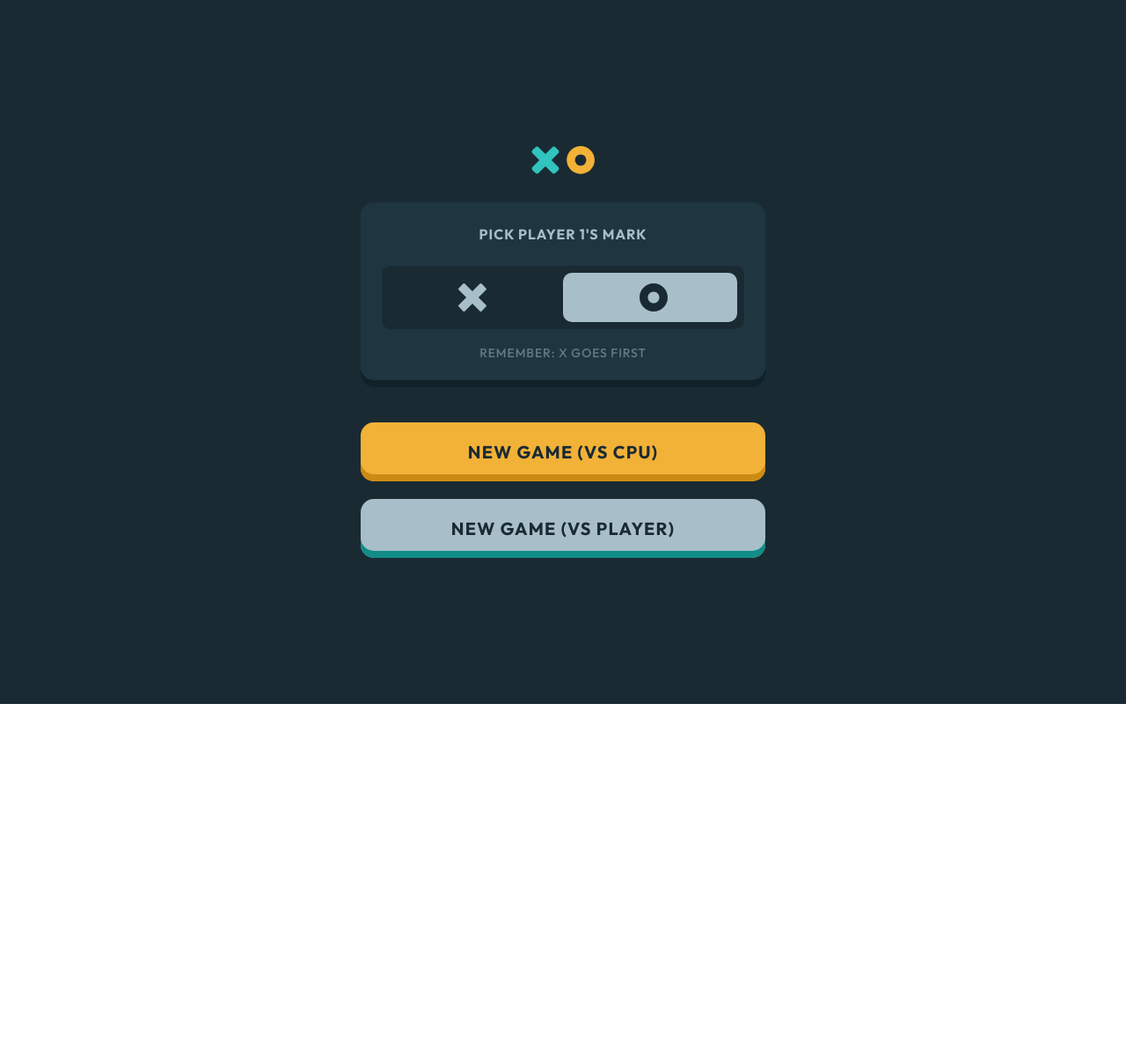
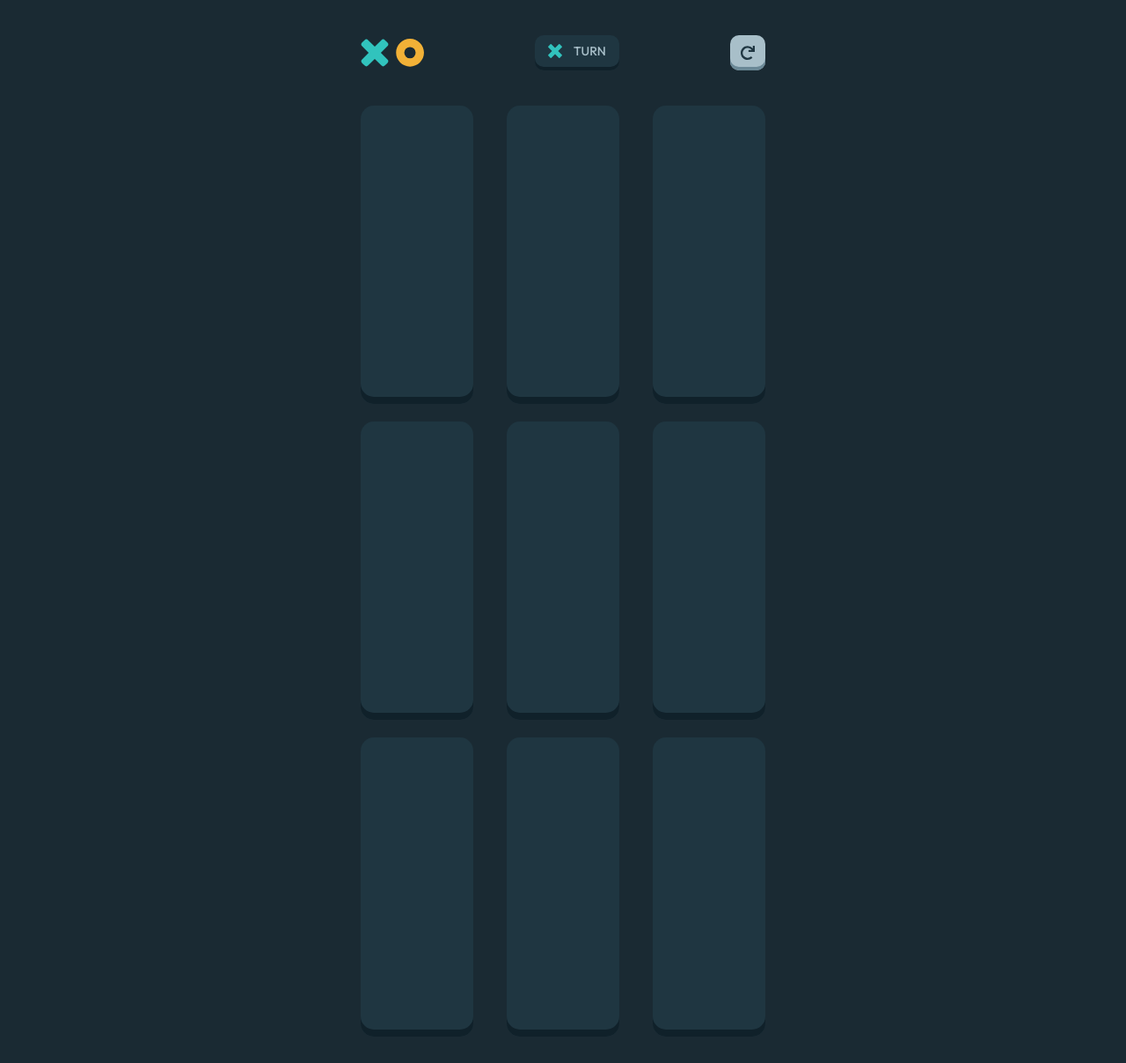
Before and after one commit to jubelo1234/tic-tac-toe, a React (Vite) app in the folder tictactoe-game/: page / in a window 1280 px wide. Shown: the top 1208 px of the page at 88% size. Before the commit the page ends 800 px from the top, so only its background shows below. Built offline with nearby package versions, Linux system fonts and the light colour scheme.

Commit message:
game page

```diff
--- a/tictactoe-game/src/App.tsx
+++ b/tictactoe-game/src/App.tsx
@@ -1,10 +1,11 @@
 import "./App.css";
+import GamePage from "./components/GamePage";
 import Home from "./components/Home";
 
 function App() {
   return (
     <div className="px-[6vw] py-10 flex items-center justify-center bg-dark-navy min-h-screen min-w-screen">
-      <Home />
+      <GamePage />
     </div>
   );
 }
--- /dev/null
+++ b/tictactoe-game/src/components/GamePage.tsx
@@ -0,0 +1,41 @@
+import logo from "../assets/logo.svg";
+import xIcon from "../assets/icon-x.svg";
+import oIcon from "../assets/icon-o.svg";
+import resIcon from "../assets/icon-restart.svg";
+import Square from "./Square";
+
+export default function GamePage() {
+  return (
+    <div className="w-full max-w-[550px] tab:max-w-[460px] mx-auto">
+      <div className="flex justify-between items-center">
+        <div className="w-fit flex items-center justify-center">
+          <img src={logo} alt="logo" className="h-[2rem]" />
+        </div>
+        <div className="flex justify-center items-center pb-[4px] gap-[0.8125rem] rounded-[0.625rem] h-[2.5rem] w-[6rem] bg-semi-dark-navy shadow-turn">
+          <img src={xIcon} alt="turns" className=" size-[16px]" />
+          <p className=" leading-none font-medium text-[0.875rem] uppercase text-silver-cl">Turn</p>
+        </div>
+        <button className="size-[2.5rem] grid place-items-center cursor-pointer rounded-[10px] shadow-res bg-silver-cl">
+          <img src={resIcon} alt="restart" className="size-[16px]" />
+        </button>
+      </div>
+      <div className="mt-10 space-y-[1.25rem]">
+        <div className="flex items-center justify-between gap-[3vw]">
+            <Square/>
+            <Square/>
+            <Square/>
+        </div>
+        <div className="flex items-center justify-between gap-[3vw]">
+            <Square/>
+            <Square/>
+            <Square/>
+        </div>
+        <div className="flex items-center justify-between gap-[3vw]">
+            <Square/>
+            <Square/>
+            <Square/>
+        </div>
+      </div>
+    </div>
+  );
+}
--- /dev/null
+++ b/tictactoe-game/src/components/ScoreUi.tsx
@@ -0,0 +1,9 @@
+
+
+export default function ScoreUi() {
+  return (
+    <div className="uppercase">
+        <p className="font-medium text-[0.875rem]">o(you)</p>
+    </div>
+  )
+}
--- /dev/null
+++ b/tictactoe-game/src/components/Square.tsx
@@ -0,0 +1,9 @@
+import oIcon from "../assets/icon-o.svg";
+
+export default function Square() {
+  return (
+    <div className=" bg-semi-dark-navy grid place-items-center rounded-[15px] pb-2 shadow-pick cursor-pointer size-[26.5vw]">
+        {/* <img src={oIcon} alt="x or o image" className=" size-[3.1rem] exsm:size-[4rem] " /> */}
+    </div>
+  )
+}
--- a/tictactoe-game/tailwind.config.js
+++ b/tictactoe-game/tailwind.config.js
@@ -14,17 +14,19 @@ export default {
         "light-yellow-hover": "#FFC860",
       },
       fontFamily: {
-        sans: ["Outfit", "sans-serif"]
+        sans: ["Outfit", "sans-serif"],
       },
       boxShadow: {
-        "pick": "inset 0 -8px 0 #10212a",
-        "vcp": "inset 0 -8px 0 #cc8b13",
-        "vpl": "inset 0 -8px 0 #118c87"
+        pick: "inset 0 -8px 0 #10212a",
+        vcp: "inset 0 -8px 0 #cc8b13",
+        vpl: "inset 0 -8px 0 #118c87",
+        turn: "inset 0 -4px 0 #10212a",
+        res: "inset 0 -4px 0 #6b8997",
       },
       screens: {
-        "exsm": "330px",
-        'tab': '720px'
-      }
+        exsm: "330px",
+        tab: "720px",
+      },
     },
   },
   plugins: [],
```
